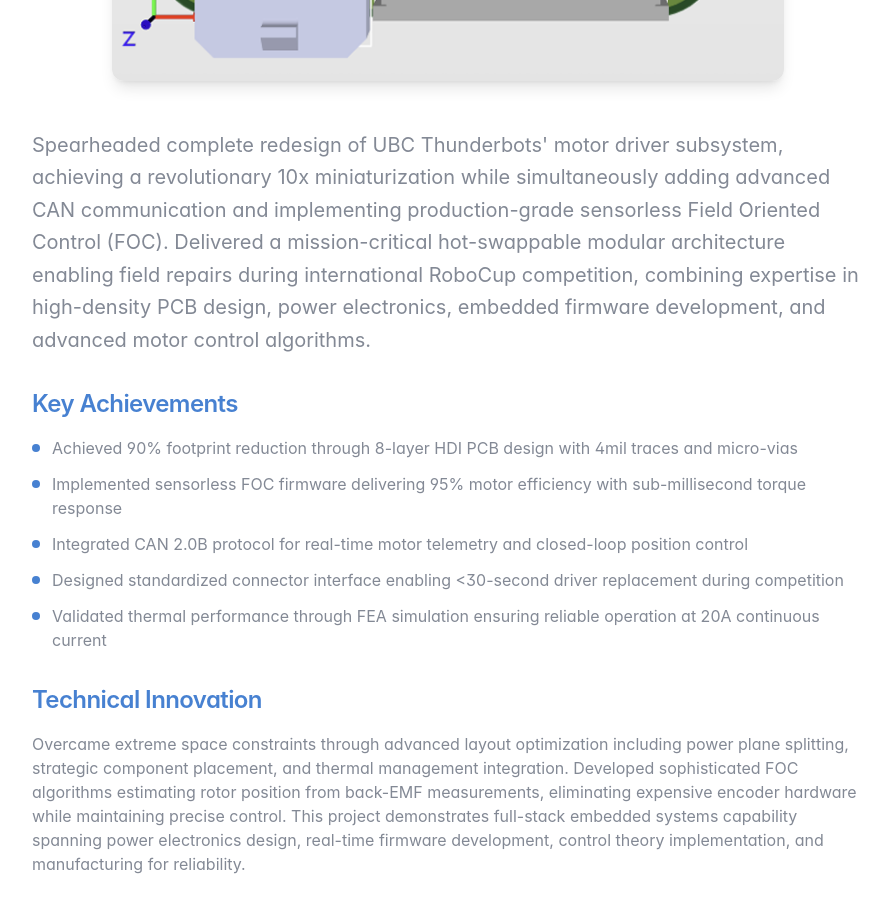
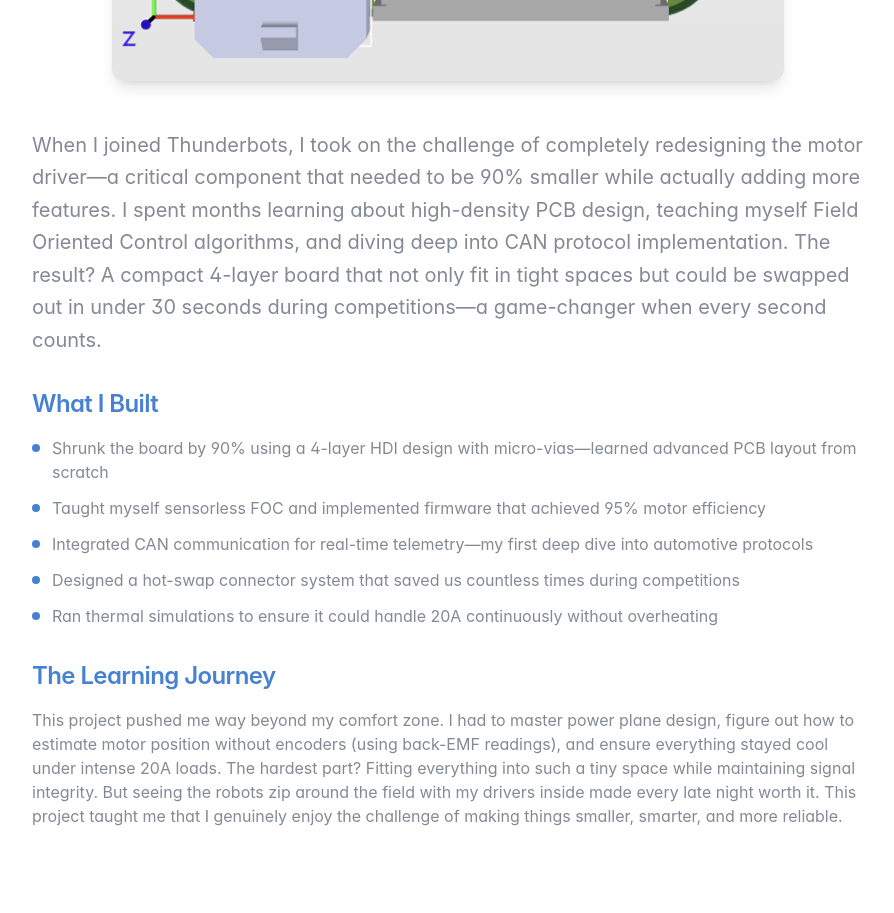
Before and after one commit to avi-guha/avi-guha.github.io, a React (Vite) app: page /#/projects/thunderbots-motor-driver in a window 1280 px wide. Shown: the part 1260-2173 px from the top of the page, without its empty margins (192-1086 px from the left). Built offline with nearby package versions, Linux system fonts and the light colour scheme; the HTML template or start-up script is replaced by a standard one.

Commit message:
Add personal touch to project descriptions and fix motor driver to 4-layer board

```diff
--- a/src/pages/projects/AutonomousPetRescuingRobot.tsx
+++ b/src/pages/projects/AutonomousPetRescuingRobot.tsx
@@ -59,11 +59,11 @@
 
             <div className="prose prose-lg max-w-none">
               <p className="text-xl text-muted-foreground leading-relaxed mb-8">
-                Architected and deployed a fully autonomous mobile robot featuring real-time computer vision, custom PCB hardware, and
-                multi-threaded embedded systems integration. Achieved 90%+ object recognition accuracy using custom-trained CNNs while
-                maintaining &lt;1ms control loop latency through optimized FreeRTOS task scheduling. Led complete project lifecycle from
-                circuit design and PCB fabrication to embedded firmware and computer vision model training—demonstrating end-to-end
-                robotics development capability.
+                This was my introduction to building a complete robot from the ground up. My team and I designed custom PCBs, trained our
+                own computer vision models, and wrote all the firmware to make it navigate autonomously. The moment it first recognized a
+                "pet" and drove over to rescue it felt incredible. We hit 90%+ recognition accuracy after countless hours of model training,
+                and managed to keep the control loops running at under 1ms by carefully optimizing our FreeRTOS task scheduling. This project
+                showed me I love the challenge of bringing together hardware, firmware, and AI into one working system.
               </p>
 
               <h2 className="text-2xl font-semibold mb-4 text-accent">Project Images</h2>
--- a/src/pages/projects/RosClueDetective.tsx
+++ b/src/pages/projects/RosClueDetective.tsx
@@ -59,10 +59,11 @@
 
             <div className="prose prose-lg max-w-none">
               <p className="text-xl text-muted-foreground leading-relaxed mb-8">
-                Developed an autonomous navigation system combining deep learning and computer vision for a simulated robot operating in
-                complex urban environments. Architected and trained a multi-stage ML pipeline featuring custom CNNs for sign recognition
-                achieving 95%+ accuracy, paired with an imitation learning framework for zero-collision autonomous navigation—all implemented
-                from scratch in ROS Gazebo without relying on pre-trained models.
+                I dove headfirst into machine learning with this project, teaching myself everything from scratch—no pre-trained models allowed.
+                The challenge was to build a robot in ROS Gazebo that could navigate city streets while reading traffic signs. I designed my
+                own CNN architecture, collected and augmented training data, and implemented an imitation learning system that learned to drive
+                by watching demonstrations. After weeks of training and debugging, I hit 95%+ sign recognition accuracy and achieved zero collisions.
+                This project sparked my fascination with how robots can learn to perceive and interact with the world.
               </p>
 
               <h2 className="text-2xl font-semibold mb-4 text-accent">Key Achievements</h2>
--- a/src/pages/projects/ThunderbotsMotorDriver.tsx
+++ b/src/pages/projects/ThunderbotsMotorDriver.tsx
@@ -59,42 +59,43 @@
 
             <div className="prose prose-lg max-w-none">
               <p className="text-xl text-muted-foreground leading-relaxed mb-8">
-                Spearheaded complete redesign of UBC Thunderbots' motor driver subsystem, achieving a revolutionary 10x miniaturization while
-                simultaneously adding advanced CAN communication and implementing production-grade sensorless Field Oriented Control (FOC).
-                Delivered a mission-critical hot-swappable modular architecture enabling field repairs during international RoboCup competition,
-                combining expertise in high-density PCB design, power electronics, embedded firmware development, and advanced motor control algorithms.
+                When I joined Thunderbots, I took on the challenge of completely redesigning the motor driver—a critical component that needed
+                to be 90% smaller while actually adding more features. I spent months learning about high-density PCB design, teaching myself
+                Field Oriented Control algorithms, and diving deep into CAN protocol implementation. The result? A compact 4-layer board that
+                not only fit in tight spaces but could be swapped out in under 30 seconds during competitions—a game-changer when every second counts.
               </p>
 
-              <h2 className="text-2xl font-semibold mb-4 text-accent">Key Achievements</h2>
+              <h2 className="text-2xl font-semibold mb-4 text-accent">What I Built</h2>
               <ul className="space-y-3 mb-8">
                 <li className="flex gap-3">
                   <div className="w-2 h-2 bg-accent rounded-full flex-shrink-0 mt-2"></div>
-                  <span className="text-muted-foreground">Achieved 90% footprint reduction through 8-layer HDI PCB design with 4mil traces and micro-vias</span>
+                  <span className="text-muted-foreground">Shrunk the board by 90% using a 4-layer HDI design with micro-vias—learned advanced PCB layout from scratch</span>
                 </li>
                 <li className="flex gap-3">
                   <div className="w-2 h-2 bg-accent rounded-full flex-shrink-0 mt-2"></div>
-                  <span className="text-muted-foreground">Implemented sensorless FOC firmware delivering 95% motor efficiency with sub-millisecond torque response</span>
+                  <span className="text-muted-foreground">Taught myself sensorless FOC and implemented firmware that achieved 95% motor efficiency</span>
                 </li>
                 <li className="flex gap-3">
                   <div className="w-2 h-2 bg-accent rounded-full flex-shrink-0 mt-2"></div>
-                  <span className="text-muted-foreground">Integrated CAN 2.0B protocol for real-time motor telemetry and closed-loop position control</span>
+                  <span className="text-muted-foreground">Integrated CAN communication for real-time telemetry—my first deep dive into automotive protocols</span>
                 </li>
                 <li className="flex gap-3">
                   <div className="w-2 h-2 bg-accent rounded-full flex-shrink-0 mt-2"></div>
-                  <span className="text-muted-foreground">Designed standardized connector interface enabling &lt;30-second driver replacement during competition</span>
+                  <span className="text-muted-foreground">Designed a hot-swap connector system that saved us countless times during competitions</span>
                 </li>
                 <li className="flex gap-3">
                   <div className="w-2 h-2 bg-accent rounded-full flex-shrink-0 mt-2"></div>
-                  <span className="text-muted-foreground">Validated thermal performance through FEA simulation ensuring reliable operation at 20A continuous current</span>
+                  <span className="text-muted-foreground">Ran thermal simulations to ensure it could handle 20A continuously without overheating</span>
                 </li>
               </ul>
 
-              <h2 className="text-2xl font-semibold mb-4 text-accent">Technical Innovation</h2>
+              <h2 className="text-2xl font-semibold mb-4 text-accent">The Learning Journey</h2>
               <p className="text-muted-foreground mb-6">
-                Overcame extreme space constraints through advanced layout optimization including power plane splitting, strategic component placement,
-                and thermal management integration. Developed sophisticated FOC algorithms estimating rotor position from back-EMF measurements,
-                eliminating expensive encoder hardware while maintaining precise control. This project demonstrates full-stack embedded systems
-                capability spanning power electronics design, real-time firmware development, control theory implementation, and manufacturing for reliability.
+                This project pushed me way beyond my comfort zone. I had to master power plane design, figure out how to estimate motor
+                position without encoders (using back-EMF readings), and ensure everything stayed cool under intense 20A loads. The hardest
+                part? Fitting everything into such a tiny space while maintaining signal integrity. But seeing the robots zip around the
+                field with my drivers inside made every late night worth it. This project taught me that I genuinely enjoy the challenge
+                of making things smaller, smarter, and more reliable.
               </p>
             </div>
           </div>
```
